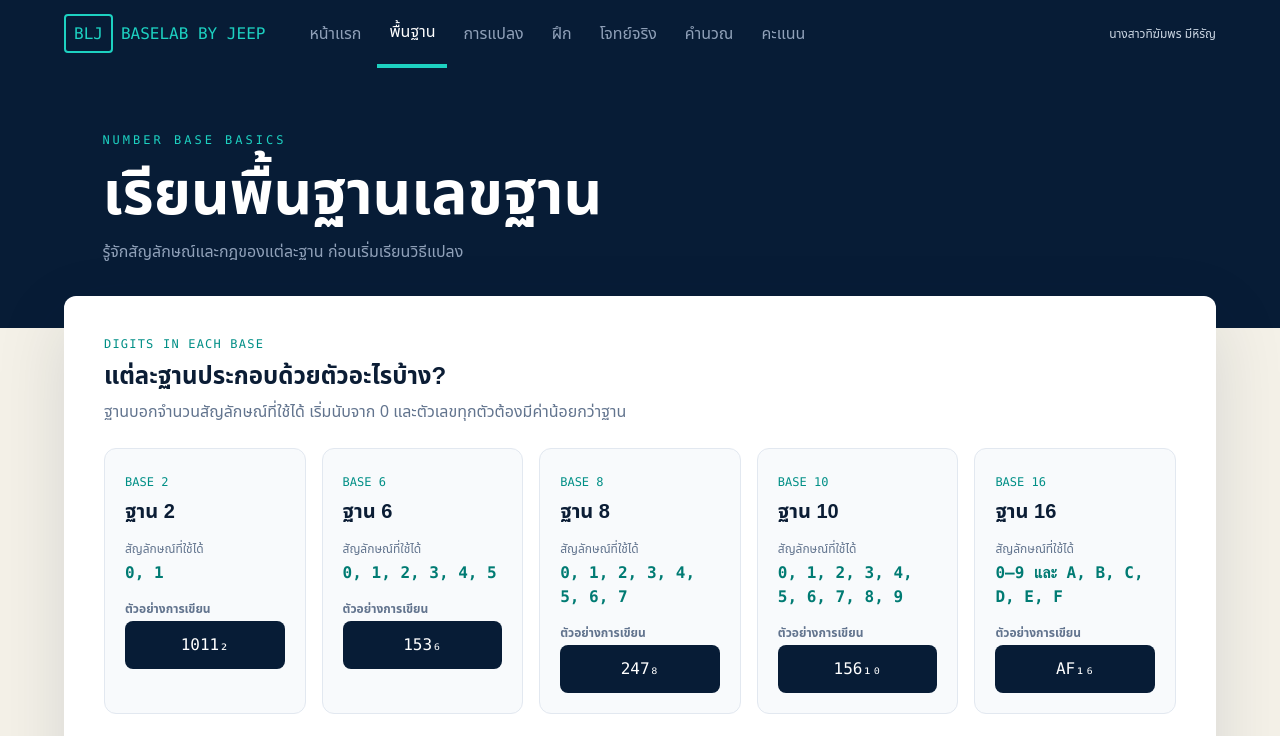
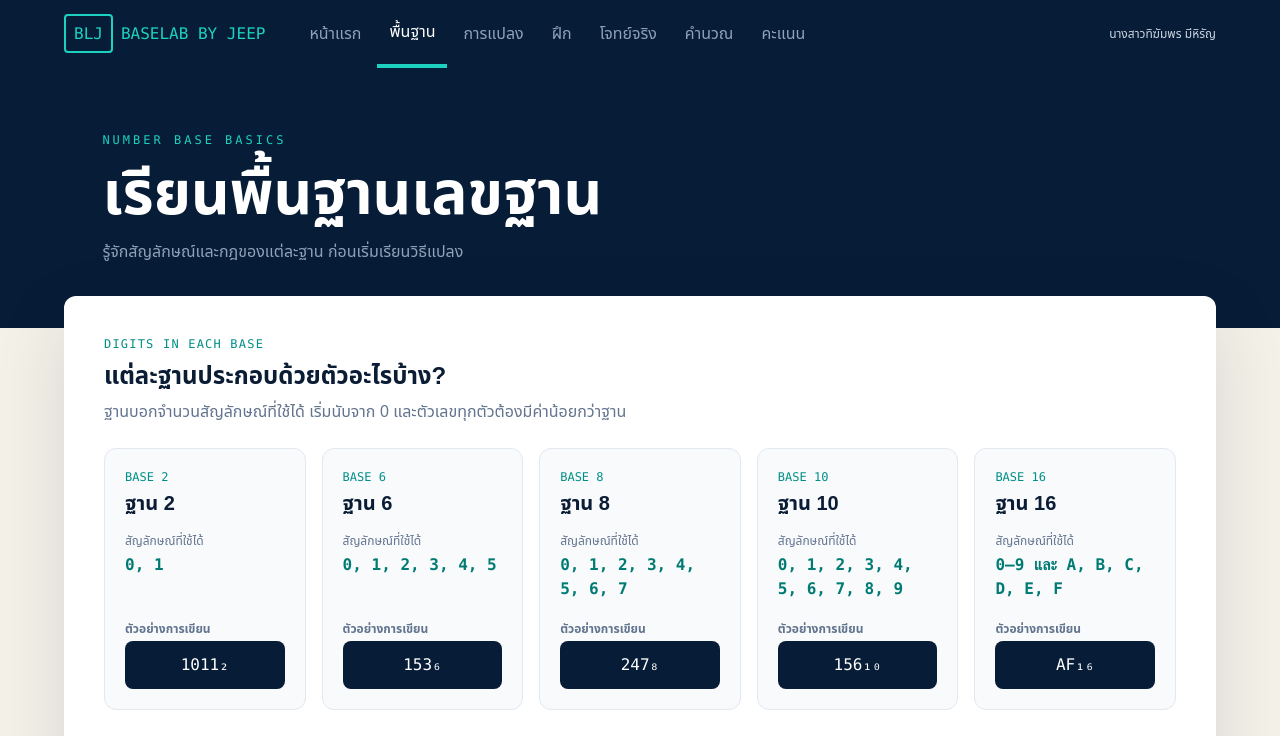
Before and after one commit to Thikamporn111/baselab-by-jeep, a Next.js app: page /basics in a window 1280 px wide. Shown: the top 736 px of the page. Built offline with nearby package versions, Linux system fonts and the light colour scheme.

Commit message:
Align base example cards

```diff
--- a/src/components/Basics.tsx
+++ b/src/components/Basics.tsx
@@ -20,12 +20,12 @@ export default function Basics({ go }: { go: (tab: "learn") => void }) {
       <h2 className="mt-2 text-2xl font-black">แต่ละฐานประกอบด้วยตัวอะไรบ้าง?</h2>
       <p className="mt-2 text-slate-500">ฐานบอกจำนวนสัญลักษณ์ที่ใช้ได้ เริ่มนับจาก 0 และตัวเลขทุกตัวต้องมีค่าน้อยกว่าฐาน</p>
       <div className="mt-6 grid gap-4 sm:grid-cols-2 lg:grid-cols-5">
-        {bases.map(item => <article key={item.base} className="rounded-xl border border-slate-200 bg-slate-50 p-5 hover:-translate-y-1 hover:border-[#1dd1c1]">
+        {bases.map(item => <article key={item.base} className="flex h-full flex-col rounded-xl border border-slate-200 bg-slate-50 p-5 hover:-translate-y-1 hover:border-[#1dd1c1]">
           <span className="font-mono text-xs text-[#008f86]">BASE {item.base}</span>
           <h3 className="mt-1 text-xl font-black">ฐาน {item.base}</h3>
           <p className="mt-4 text-xs text-slate-500">สัญลักษณ์ที่ใช้ได้</p>
           <p className="mt-1 break-words font-mono font-bold text-[#007b73]">{item.digits}</p>
-          <p className="mt-4 text-xs font-bold text-slate-500">ตัวอย่างการเขียน</p>
+          <p className="mt-auto pt-5 text-xs font-bold text-slate-500">ตัวอย่างการเขียน</p>
           <div className="mt-1 rounded-lg bg-[#071c36] p-3 text-center font-mono text-white">{item.example}</div>
         </article>)}
       </div>
```
